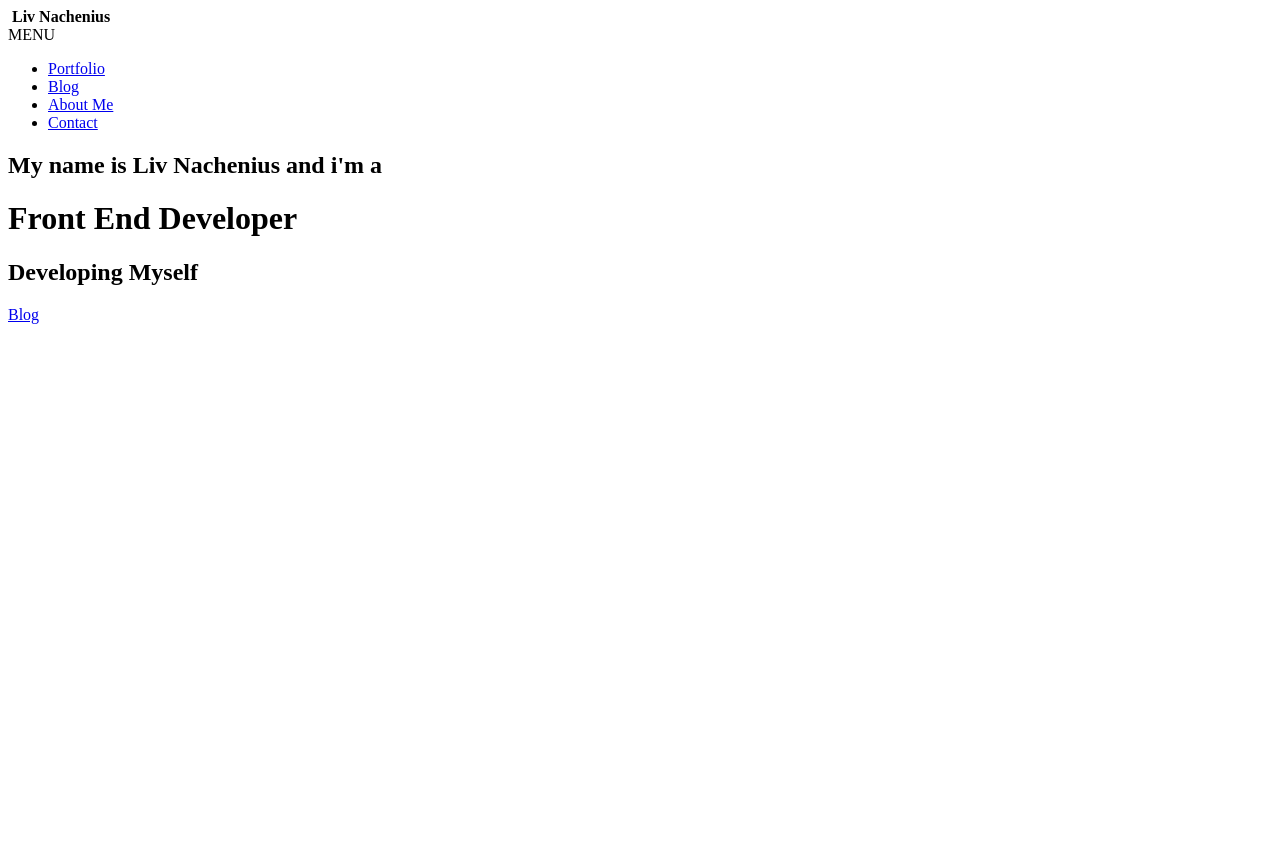
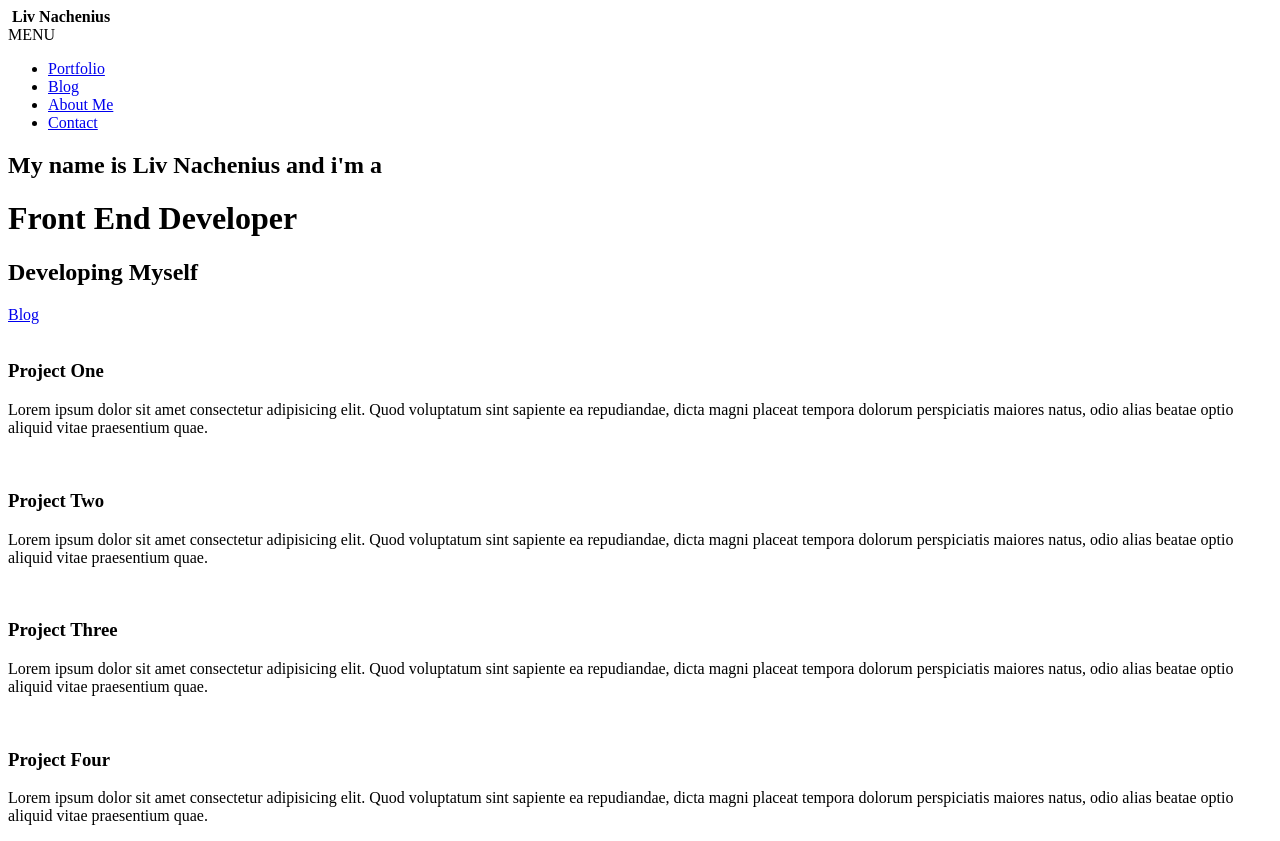
Before and after one commit to Citronpeppar/MyHompage, a plain HTML site: page index.html in a window 1280 px wide. Before the commit the page ends 800 px from the top, so only its background shows below. Drawn offline with Linux system fonts and the light colour scheme.

```diff
--- a/index.html
+++ b/index.html
@@ -29,6 +29,29 @@
         <h2>Developing Myself</h2>
         <a href="#images" class="button" id="blog-link">Blog</a>
       </div>
+        <img src="" alt="">
+        <div class="caption">
+          <h3>Project One</h3>
+          <p>Lorem ipsum dolor sit amet consectetur adipisicing elit. Quod voluptatum sint sapiente ea repudiandae, dicta magni placeat tempora dolorum perspiciatis maiores natus, odio alias beatae optio aliquid vitae praesentium quae.</p>
+        </div>
+        <img src="" alt="">
+        <div class="caption">
+          <h3>Project Two</h3>
+          <p>Lorem ipsum dolor sit amet consectetur adipisicing elit. Quod voluptatum sint sapiente ea repudiandae, dicta magni placeat tempora dolorum perspiciatis maiores natus, odio alias beatae optio aliquid vitae praesentium quae.</p>
+        </div>
+        <img src="" alt="">
+        <div class="caption">
+          <h3>Project Three</h3>
+          <p>Lorem ipsum dolor sit amet consectetur adipisicing elit. Quod voluptatum sint sapiente ea repudiandae, dicta magni placeat tempora dolorum perspiciatis maiores natus, odio alias beatae optio aliquid vitae praesentium quae.</p>
+        </div>
+        <img src="" alt="">
+        <div class="caption">
+          <h3>Project Four</h3>
+          <p>Lorem ipsum dolor sit amet consectetur adipisicing elit. Quod voluptatum sint sapiente ea repudiandae, dicta magni placeat tempora dolorum perspiciatis maiores natus, odio alias beatae optio aliquid vitae praesentium quae.</p>
+        </div>
+
+
+
     </div>
   </main>
 </body>
```
